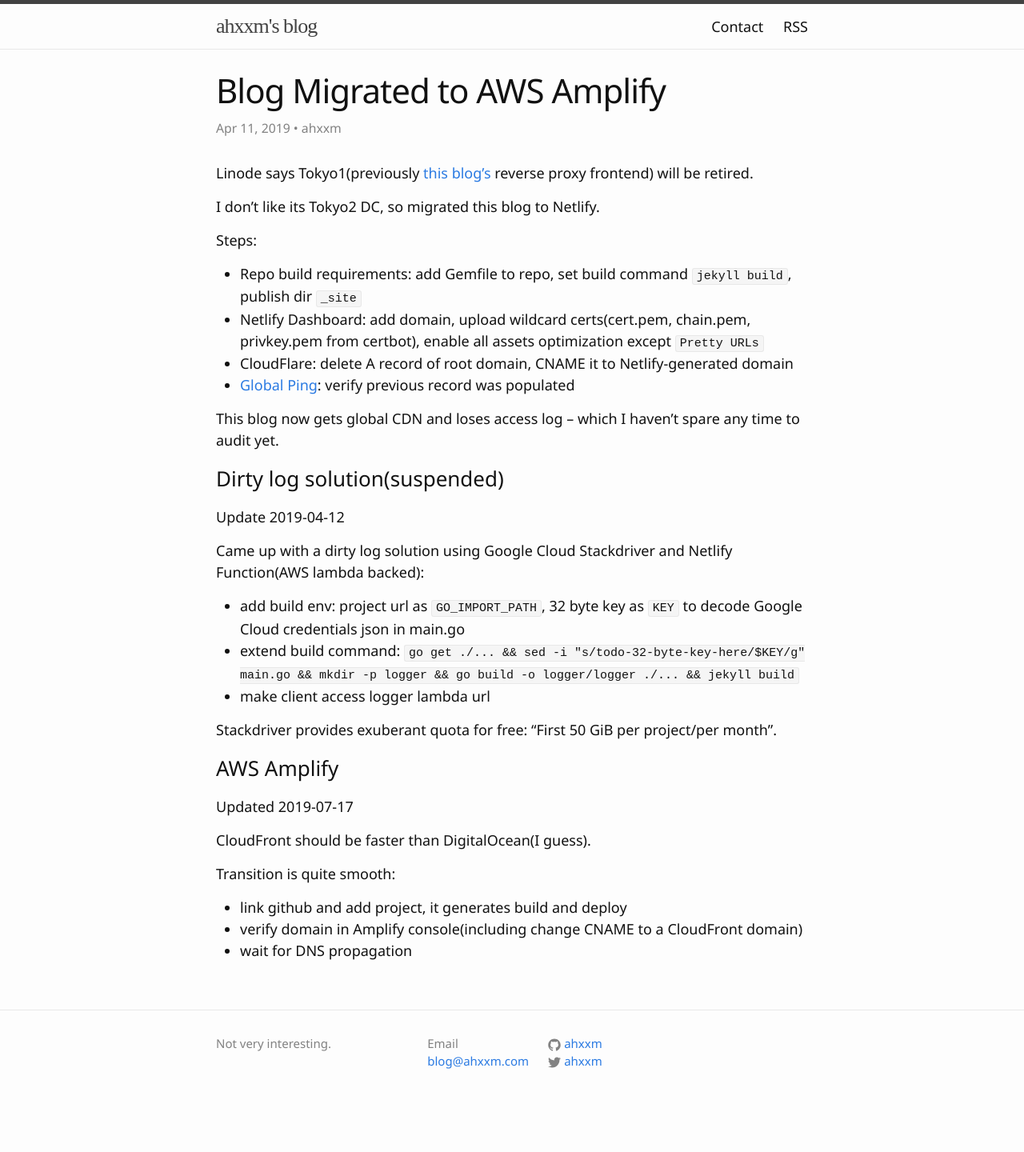
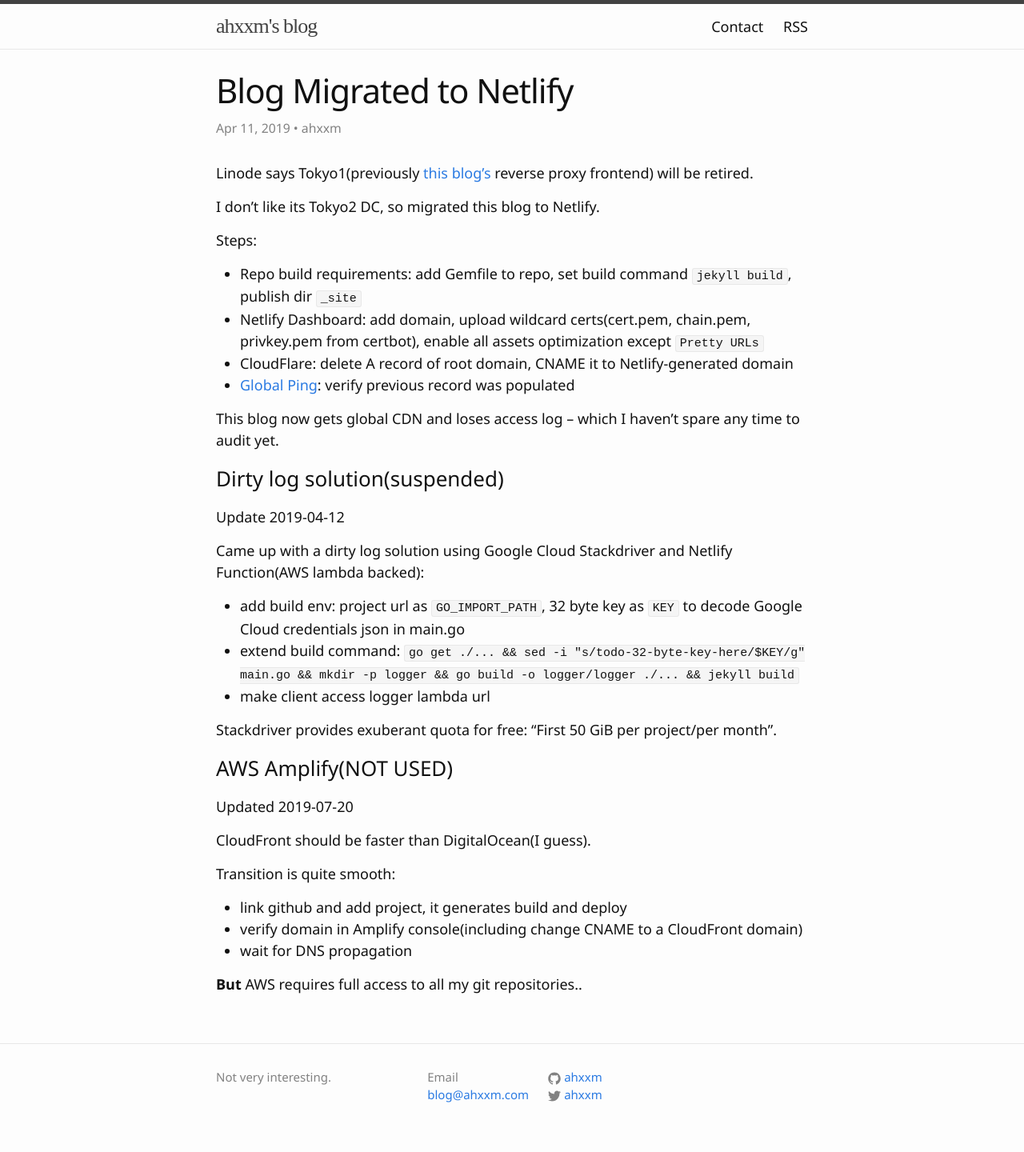
Before and after one commit to ahxxm/ahxxm.github.io, a Jekyll site: the page built from _posts/2019-04-11-migrate-to-netlify-en.md, in a window 1280 px wide. Shown: the whole page at 80% size. Built offline with Jekyll 4.4.1, drawn with Linux system fonts in a browser that asks for light colours; before the commit the page ends 1398 px from its top, so only the background shows below that.

Commit message:
back to netlify

```diff
--- a/_posts/2019-04-11-migrate-to-netlify-en.md
+++ b/_posts/2019-04-11-migrate-to-netlify-en.md
@@ -1,5 +1,5 @@
 ---
-title: Blog Migrated to AWS Amplify
+title: Blog Migrated to Netlify
 author: ahxxm
 layout: post
 permalink: /157.moew/
@@ -33,9 +33,9 @@ Came up with a dirty log solution using Google Cloud Stackdriver and Netlify Fun
 
 Stackdriver provides exuberant quota for free: "First 50 GiB per project/per month".
 
-### AWS Amplify
+### AWS Amplify(NOT USED)
 
-Updated 2019-07-17
+Updated 2019-07-20
 
 CloudFront should be faster than DigitalOcean(I guess).
 
@@ -44,3 +44,5 @@ Transition is quite smooth:
 - link github and add project, it generates build and deploy
 - verify domain in Amplify console(including change CNAME to a CloudFront domain)
 - wait for DNS propagation
+
+**But** AWS requires full access to all my git repositories..
```
